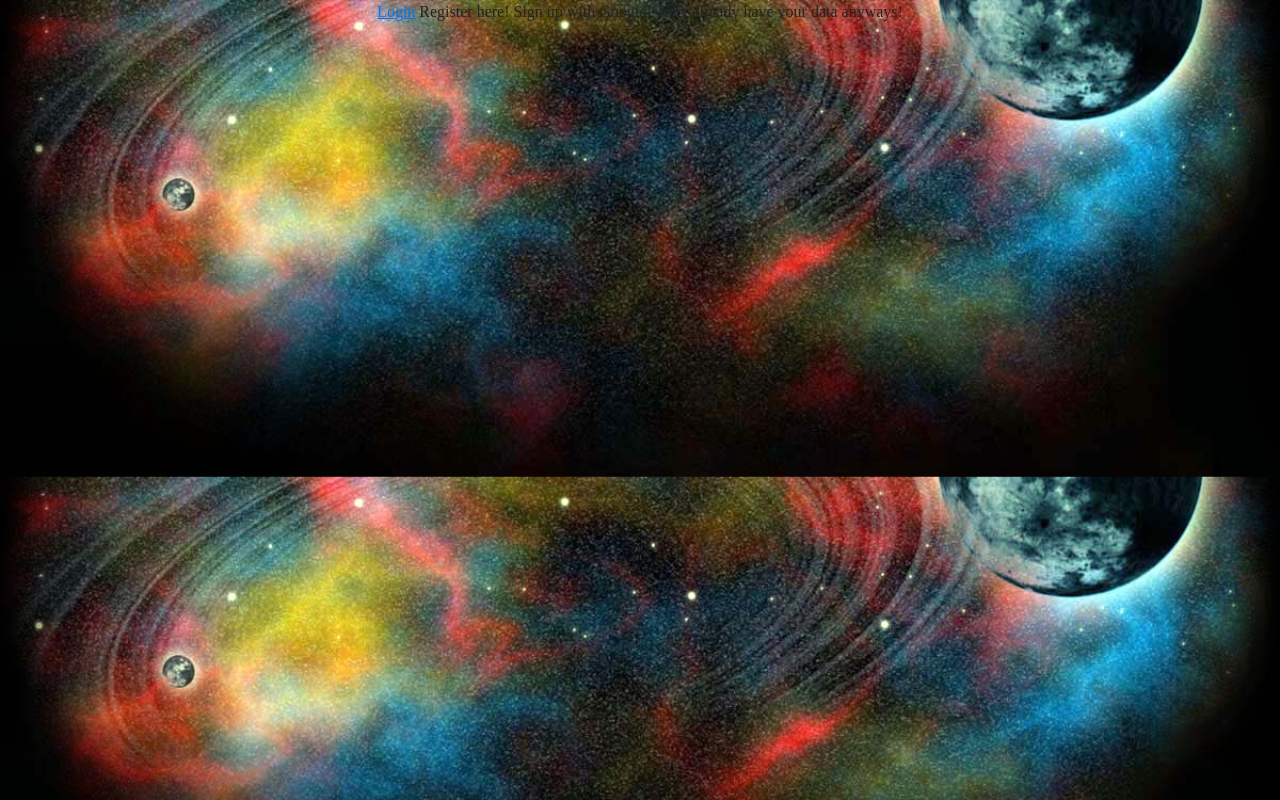
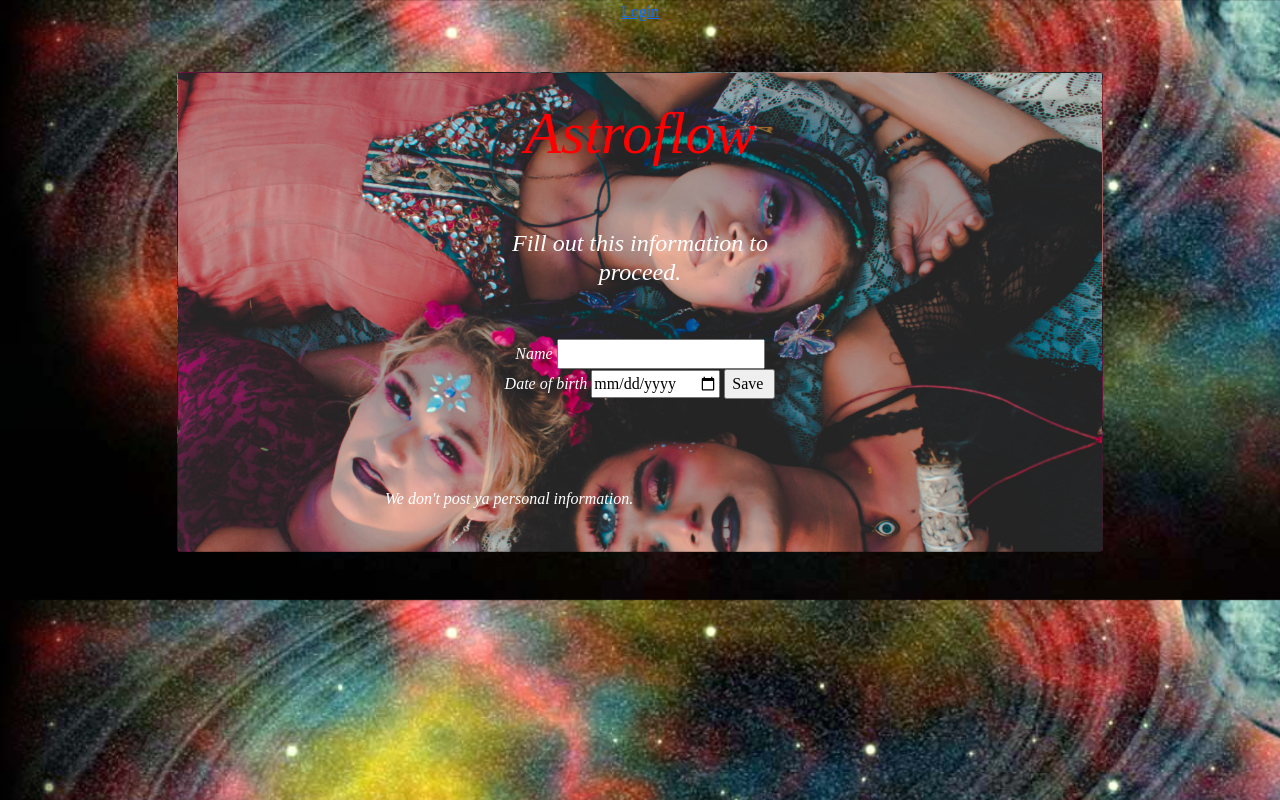
Before and after one commit to jwgalvin/astroflow_fe, a Rails app: page /register in a window 1280 px wide. Run offline with Rails 7, Linux system fonts and the light colour scheme; style sheets or scripts are compiled from the project's sources; some libraries are stand-ins or nearby versions.

Commit message:
Stuck on the updating the user

```diff
--- a/app/controllers/application_controller.rb
+++ b/app/controllers/application_controller.rb
@@ -1,5 +1,5 @@
 class ApplicationController < ActionController::Base
-  helper_method :current_user
+  helper_method :current_user, :user
 
   def error_message(errors)
     errors.full_messages.join(', ')
--- a/app/controllers/register_controller.rb
+++ b/app/controllers/register_controller.rb
@@ -1,5 +1,3 @@
 class RegisterController < ApplicationController
-  def index
 
-  end
 end
--- a/app/controllers/users_controller.rb
+++ b/app/controllers/users_controller.rb
@@ -1,35 +1,40 @@
 class UsersController < ApplicationController
-
-  def new
-  end
 
   def create
     auth_hash = request.env['omniauth.auth']
     email = auth_hash['info']['email']
-    user = User.find_by(email: email)
-    session[:access_token] = auth_hash['credentials']['token']
-    redirect_to "/dashboard"
+    user = User.find_or_create_by(email: email)
+    session[:access_token] = auth_hash['info']['email']
+    #binding.pry
+
+    if !user.dob || !user.name
+      redirect_to "/register"
+    else
+      redirect_to "/dashboard"
+    end
   end
 
   def index
+    #binding.pry
+    user = User.find_by(email: session[:access_token])
+
+    if !user.dob
+      redirect_to "/register"
+    else
+      redirect_to "/dashboard"
+    end
   end
 
   def show
     binding.pry
   end
 
-  def login_user
-    user = User.find_by(email: params[:email])
-    if user.authenticate(params[:password])
-      session[:user_id] = user.id
-      redirect_to "/users/dashboard?=#{user.email}"
-    elsif user.authenticate(params[:password]) == false
-      flash[:error]= "You ain't nobody"
-      render :login_form
-    elsif !user
-      flash[error] = "You ain't them! Try again"
-      render :login_form
-    end
+  def new
+    user = User.find_by(email: session[:access_token])
+  end
+
+  def edit
+    binding.pry
   end
 
   def logout
@@ -38,9 +43,8 @@ class UsersController < ApplicationController
   end
 
   private
-    def user_params
-      #params.permit(:name, :email)
-    end
-
+  def user_params
+    params.permit(:name, :email, :dob)
+  end
 
 end
--- a/app/controllers/welcome_controller.rb
+++ b/app/controllers/welcome_controller.rb
@@ -1,5 +1,6 @@
 class WelcomeController < ApplicationController
   def index
+    #binding.pry
     #@general_info = # .all
   end
 end
--- a/app/views/layouts/application.html.erb
+++ b/app/views/layouts/application.html.erb
@@ -20,14 +20,7 @@
     <a id="nav-item" href="/dashboard">Dashboard</a>
     <a id="logout" href="/logout"><span class="glyphicon glyphicon-log-out"></span> Logout</a>
     <% end %>
-<script>
-  function signOut() {
-    var auth2 = gapi.auth2.getAuthInstance();
-    auth2.signOut().then(function () {
-      console.log('User signed out.');
-    });
-  }
-</script>
+
     <%= yield %>
   </body>
 </html>
--- a/app/views/register/index.html.erb
+++ /dev/null
@@ -1 +0,0 @@
-Register here! Sign up with Google! They already have your data anyways!
--- /dev/null
+++ b/app/views/users/index.html.erb
@@ -0,0 +1 @@
+Things here
--- /dev/null
+++ b/app/views/users/new.html.erb
@@ -0,0 +1,42 @@
+<br><div class="container py-5 h-100">
+  <div class="row d-flex justify-content-center align-items-left h-100">
+    <div class="col-xl-10 disp">
+      <div class="card rounded-1 text-black d-flex justify-content-center background2">
+        <br><h1 style="color:red">Astroflow</h1>
+          <div class="col-lg-6 mx-md-auto">
+            <div class="card-body p-md-5 mx-md-4">
+
+              <div class="text-left">
+
+                <h4 class="mt-1 mb-5 pb-1">Fill out this information to proceed.</h4>
+
+              </div>
+              <form>
+                <p class="text-left"></p>
+              <p style="color:white"><%= form_with url: '/register', method: :patch, local: true do |f| %>
+                  <%= f.label :name %>
+                  <%= f.text_field :name  %>
+                  <%= f.label :date_of_birth %>
+                  <%= f.date_field :dob%>
+
+                  <%= f.submit %>
+                <% end %>
+
+
+  <br>
+  <form>
+    </div>
+
+                <div class="d-flex align-items-left  pb-4">
+                  <div class="row rt">
+
+                </div>
+              <p class="foot text-white text-center">We don't post ya personal information.</p>
+
+
+            </div>
+          </div>
+
+      </div>
+
+    </div>
--- a/config/routes.rb
+++ b/config/routes.rb
@@ -3,7 +3,11 @@ Rails.application.routes.draw do
 
     root "welcome#index"
     get '/auth/google_oauth2/callback', to: 'users#create'
+    get '/logout', to: 'users#logout'
+    get '/register', to: 'users#new'
+    patch '/register', to: 'users#edit'
     resources :login, only: [:index]
-    resources :register, only: [:index]
-    resources :dashboard, only: [:index, :show, :logout], controller: :users
+    #resources :register, only: [:new, :edit]
+    resources :dashboard, only: [:index], controller: :users
+    resources :logout, only: [:logout], controller: :users
     end
```
Also changed, not shown: app/services/backend_service.rb (deleted, +0 -20 lines), 7 other files.
